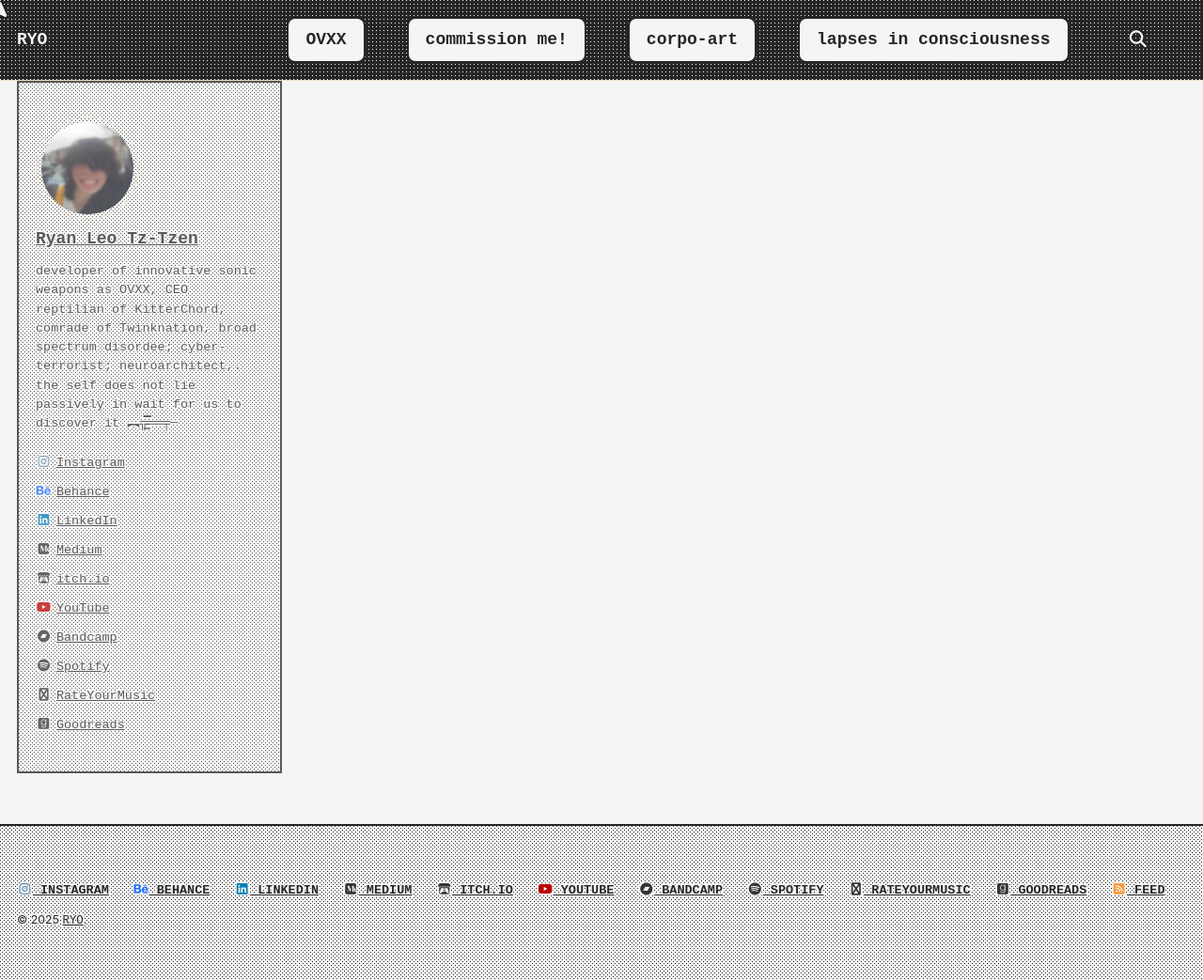
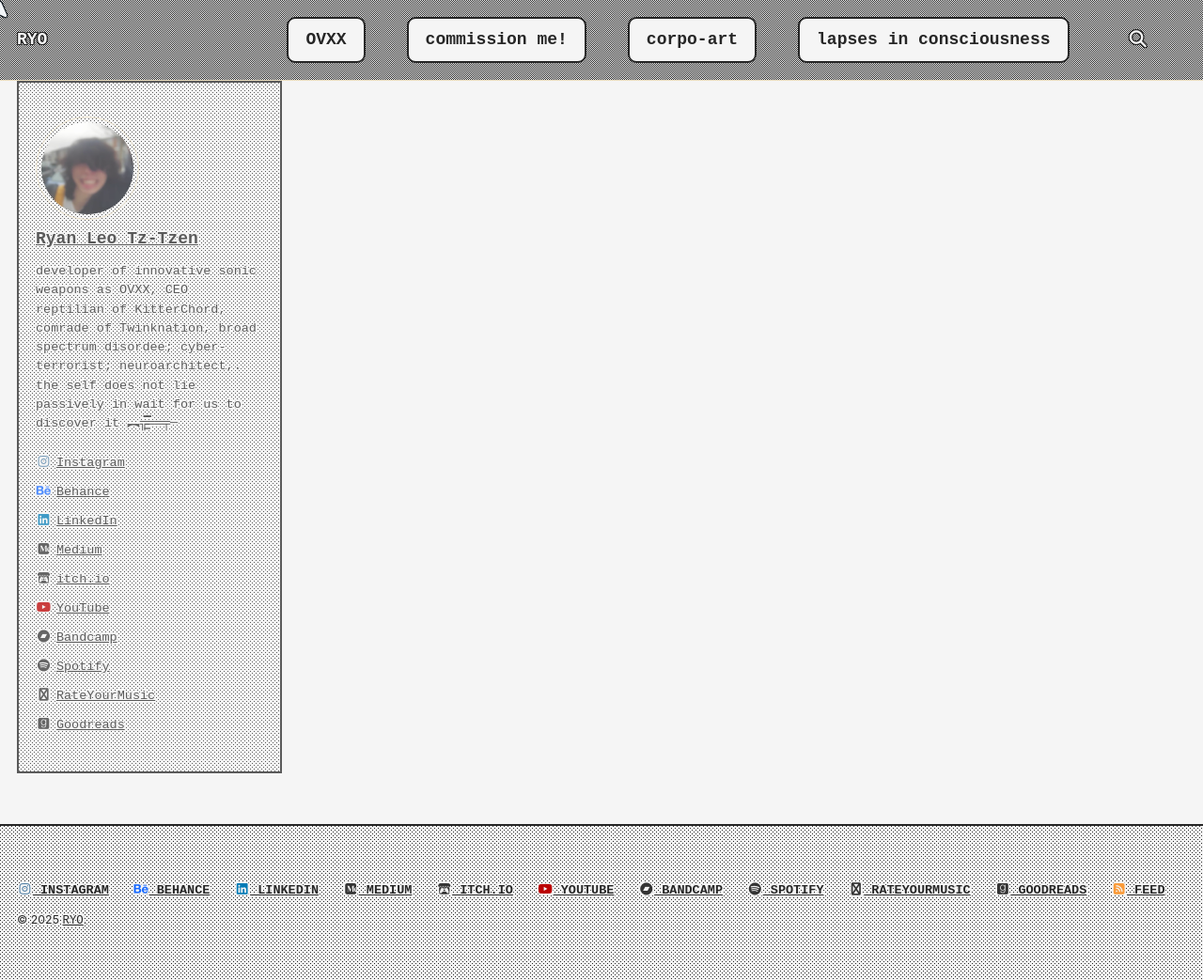
Before and after one commit to cryotato/cryotato.github.io, a Jekyll site: the page built from index.md, in a window 1280 px wide and 1043 px high. Shown: the whole window at 94% size. Built offline with Jekyll 4.4.1, drawn with Linux system fonts in a browser that asks for light colours; cached includes are drawn as plain includes.

Commit message:
Update main.scss

```diff
--- a/assets/css/main.scss
+++ b/assets/css/main.scss
@@ -121,7 +121,7 @@
    ========================================================================== */
 .masthead {
   font-family: "Courier New", Courier, monospace;
-  background: var(--bg-7); // Dithered dark background (--bg-8 for solid)
+  background: var(--bg-4); // Dithered dark background (--bg-8 for solid)
   color: var(--light); // Default color for elements inside
   // border-bottom: var(--border-standard);
 
```
